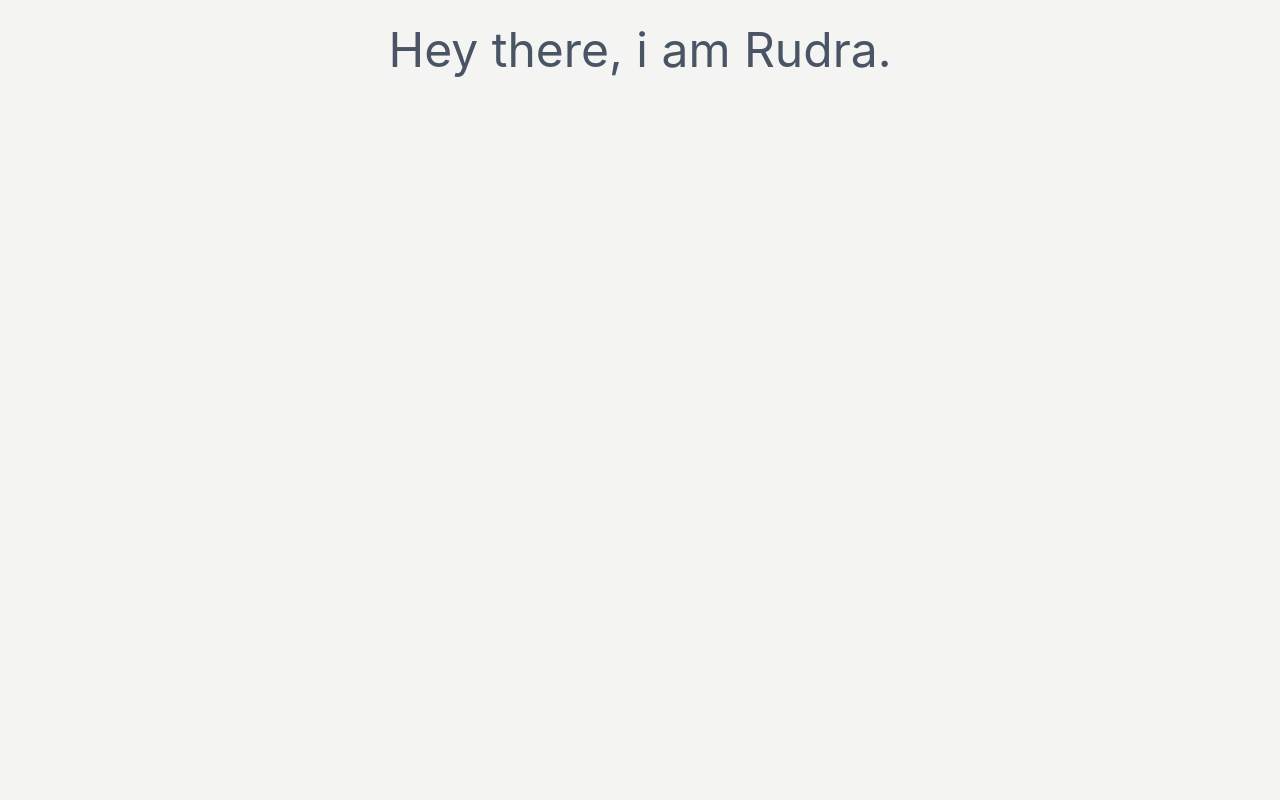
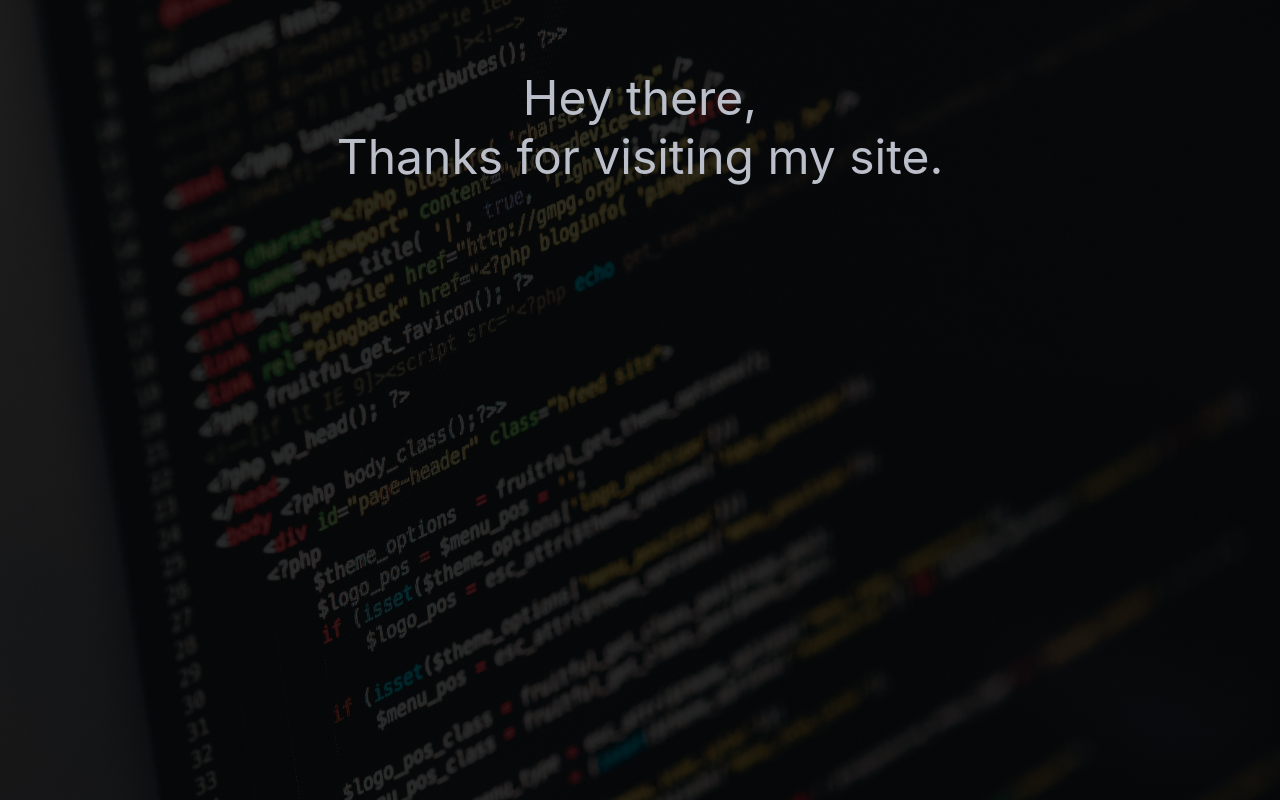
Before and after one commit to rsthakkar/mySite, a React (Create React App) app: page / in a window 1280 px wide. Built offline with nearby package versions, Linux system fonts and the light colour scheme; a web font is replaced by a local one.

Commit message:
added some background and animations

```diff
--- a/package.json
+++ b/package.json
@@ -8,6 +8,7 @@
     "@testing-library/user-event": "^12.8.3",
     "react": "^17.0.2",
     "react-dom": "^17.0.2",
+    "react-reveal": "^1.2.2",
     "react-scripts": "4.0.3",
     "web-vitals": "^1.1.1"
   },
--- a/public/index.html
+++ b/public/index.html
@@ -28,6 +28,7 @@
   </head>
   <body>
     <noscript>You need to enable JavaScript to run this app.</noscript>
+    <div class="layer"></div>
     <div id="root"></div>
     <!--
       This HTML file is a template.
--- a/src/App.js
+++ b/src/App.js
@@ -1,13 +1,17 @@
 // import logo from './logo.svg';
 import React from 'react';
 import './App.css';
-import Main from './Main';
+import Header from './Header';
+import Body from './Body';
 
 class App extends React.Component {
 
   render() {
     return (
-      <Main />
+     	<div>
+			<Header/>
+			<Body/>
+		</div>
     );
   }
 }
--- /dev/null
+++ b/src/Header.js
@@ -0,0 +1,16 @@
+import React from 'react';
+import Bounce from 'react-reveal/Bounce';
+
+export default class Header extends React.Component {
+	render() {
+		return (
+			<section class = 'web-header block'>
+				<div class = 'web-name'>
+					<Bounce top>
+						<p>Hey there, <br/>Thanks for visiting my site.</p>
+					</Bounce>
+				</div>
+			</section>
+		);
+	}
+}
--- a/src/Main.js
+++ /dev/null
@@ -1,15 +0,0 @@
-import React from 'react';
-import Navigation from './Navigation';
-import Body from './Body';
-
-
-export default class Main extends React.Component {
-	render() {
-		return (
-			<div>
-				<Navigation/>
-				<Body/>
-			</div>
-		);
-	}
-}
--- a/src/Navigation.js
+++ /dev/null
@@ -1,13 +0,0 @@
-import React from 'react';
-
-export default class Navigation extends React.Component {
-	render() {
-		return (
-			<section class = 'web-header'>
-				<div class = 'web-name'>
-					Hey there, i am Rudra.
-				</div>
-			</section>
-		);
-	}
-}
--- a/src/index.css
+++ b/src/index.css
@@ -13,8 +13,21 @@ body {
     sans-serif;
   -webkit-font-smoothing: antialiased;
   -moz-osx-font-smoothing: grayscale;
-  background-color: var(--main-color);
-  color: var(--final-color);
+  /*background-color: var(--main-color);*/
+  color: var(--third-color);
+  background-image: url('./assets/c.jpg');
+  background-repeat: no-repeat;
+  background-size: cover;
+}
+
+.layer {
+    background-color: rgba(0, 0, 0, 0.8);
+    position: absolute;
+    top: 0;
+    left: 0;
+    width: 100%;
+    height: 100%;
+    z-index: -10000;
 }
 
 code {
@@ -32,3 +45,8 @@ code {
 	margin: 0 auto;
 	font-size: 3rem;
 }
+
+.block{
+  display: flex;
+  align-items: center;
+}
```
Also changed, not shown: src/assets/c.jpg (added), 1 other file (tests, documents, lock files or other folders).
